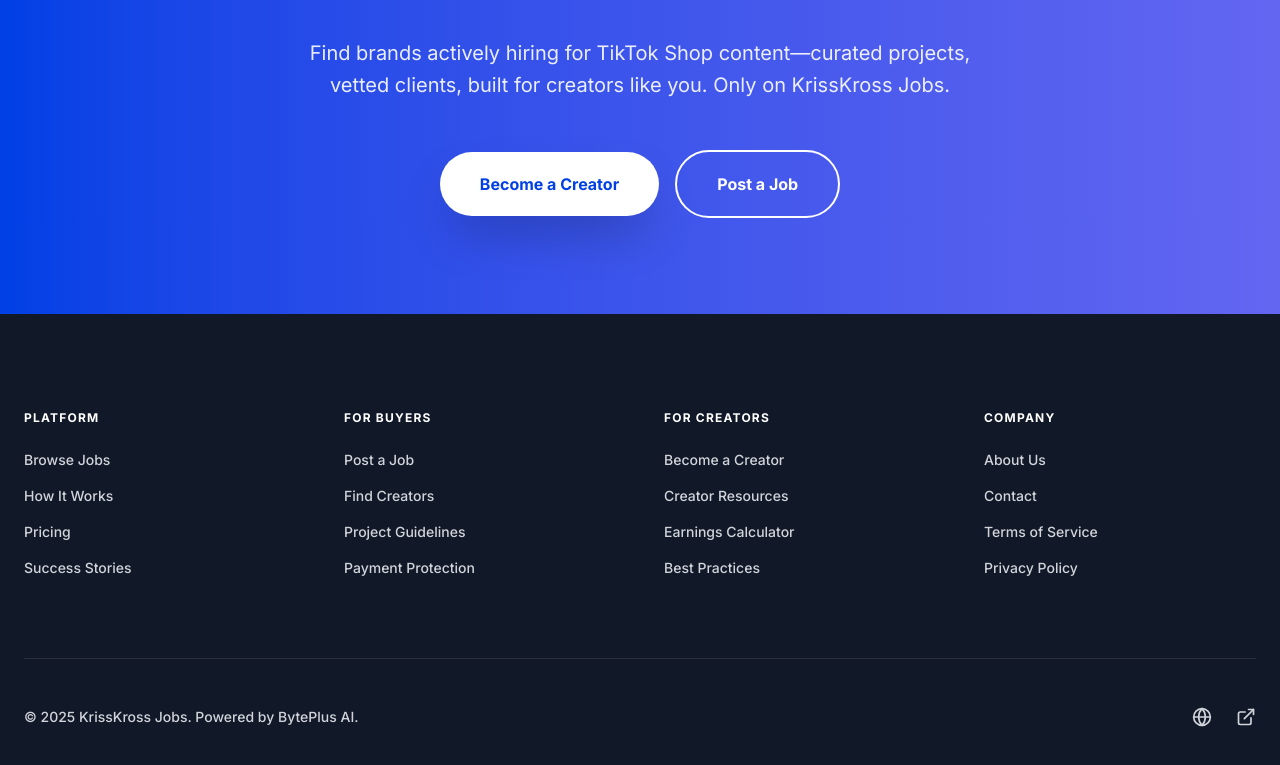
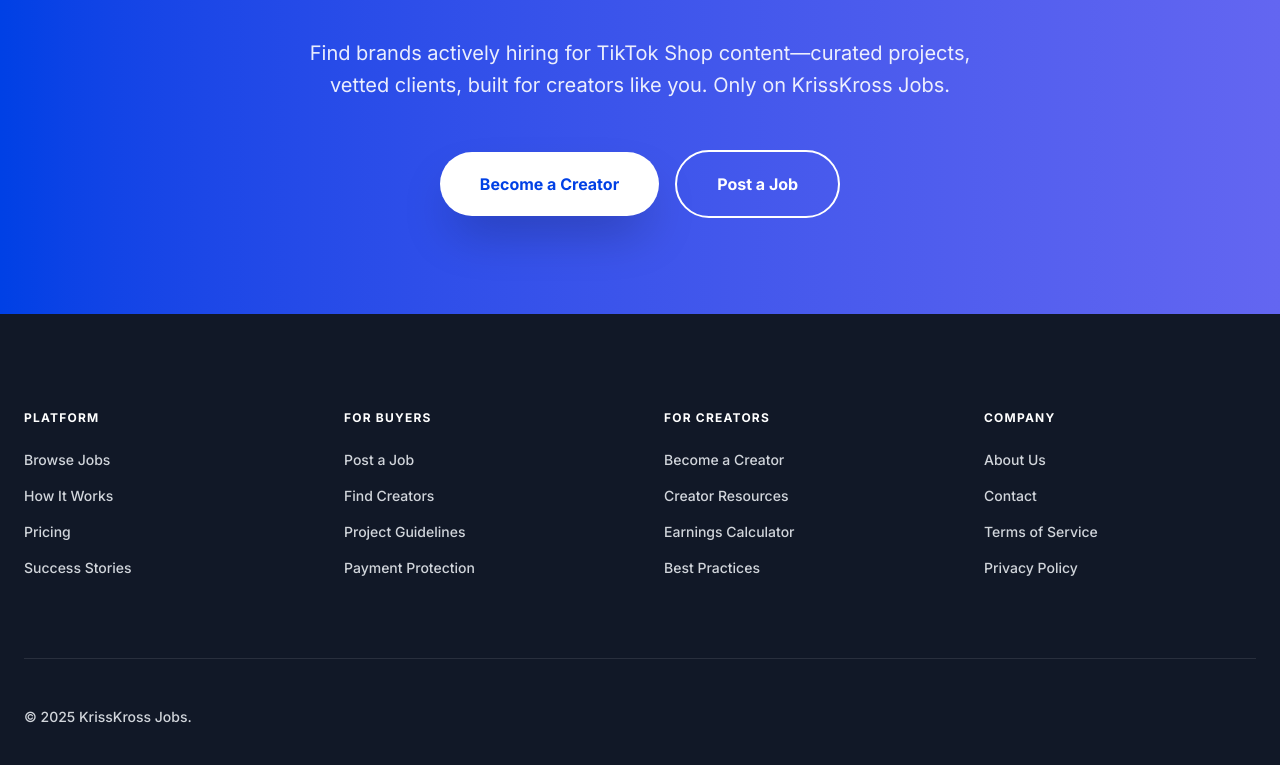
Before and after one commit to Augustas11/krisskross_jobs, a Next.js app: page / in a window 1280 px wide. Shown: the part 4097-4862 px from the top of the page. Built offline with nearby package versions, Linux system fonts and the light colour scheme.

Commit message:
clean up footer: update copyright and remove icons

```diff
--- a/src/app/page.tsx
+++ b/src/app/page.tsx
@@ -517,11 +517,7 @@
             </div>
           </div>
           <div className="mt-20 flex flex-col items-center justify-between gap-6 border-t border-white/10 pt-12 md:flex-row">
-            <p className="text-sm font-medium">© 2025 KrissKross Jobs. Powered by BytePlus AI.</p>
-            <div className="flex gap-6">
-              <a href="#" className="hover:text-white transition-all"><Globe className="h-5 w-5" /></a>
-              <a href="#" className="hover:text-white transition-all"><ExternalLink className="h-5 w-5" /></a>
-            </div>
+            <p className="text-sm font-medium">© 2025 KrissKross Jobs.</p>
           </div>
         </div>
       </footer>
```
